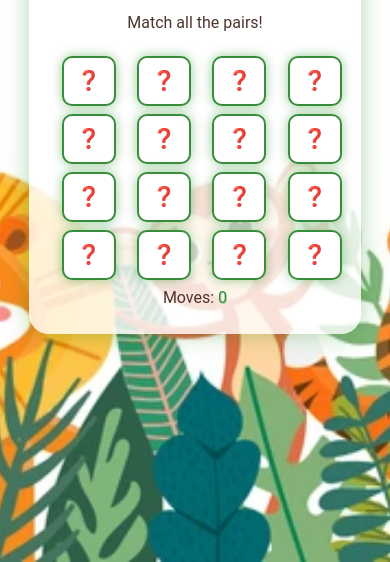
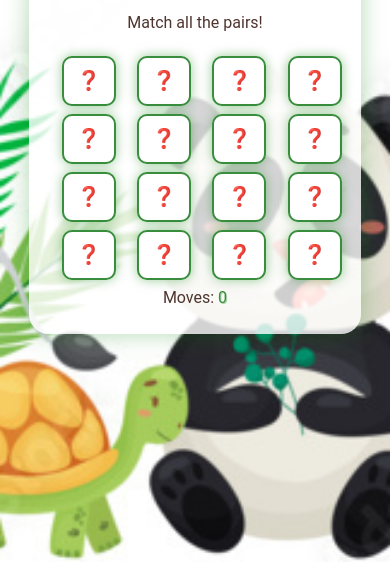
Before and after one commit to SreeLekshmi19/Memory-Flip-Game, a plain HTML site: page index.html in a window 390 px wide. Shown: the part 282-844 px from the top of the page. Drawn offline with nearby package versions, Linux system fonts and the light colour scheme.

Commit message:
background

```diff
--- a/src/styles.css
+++ b/src/styles.css
@@ -258,9 +258,9 @@ button:hover {
     }
 
     body {
-        background-image: url('/assets/background2.webp');
+        background-image: url('/assets/1000_F_343481530_RfQ4O6UgmtyFDXeSqFnBgbCgXQiCbg4t.jpg');
         background-size: cover;
-        background-position: center;
+        background-position: bottom;
         background-repeat: no-repeat;
         background-attachment: fixed;
     }
```
Also changed, not shown: assets/1000_F_343481530_RfQ4O6UgmtyFDXeSqFnBgbCgXQiCbg4t.jpg (added).
